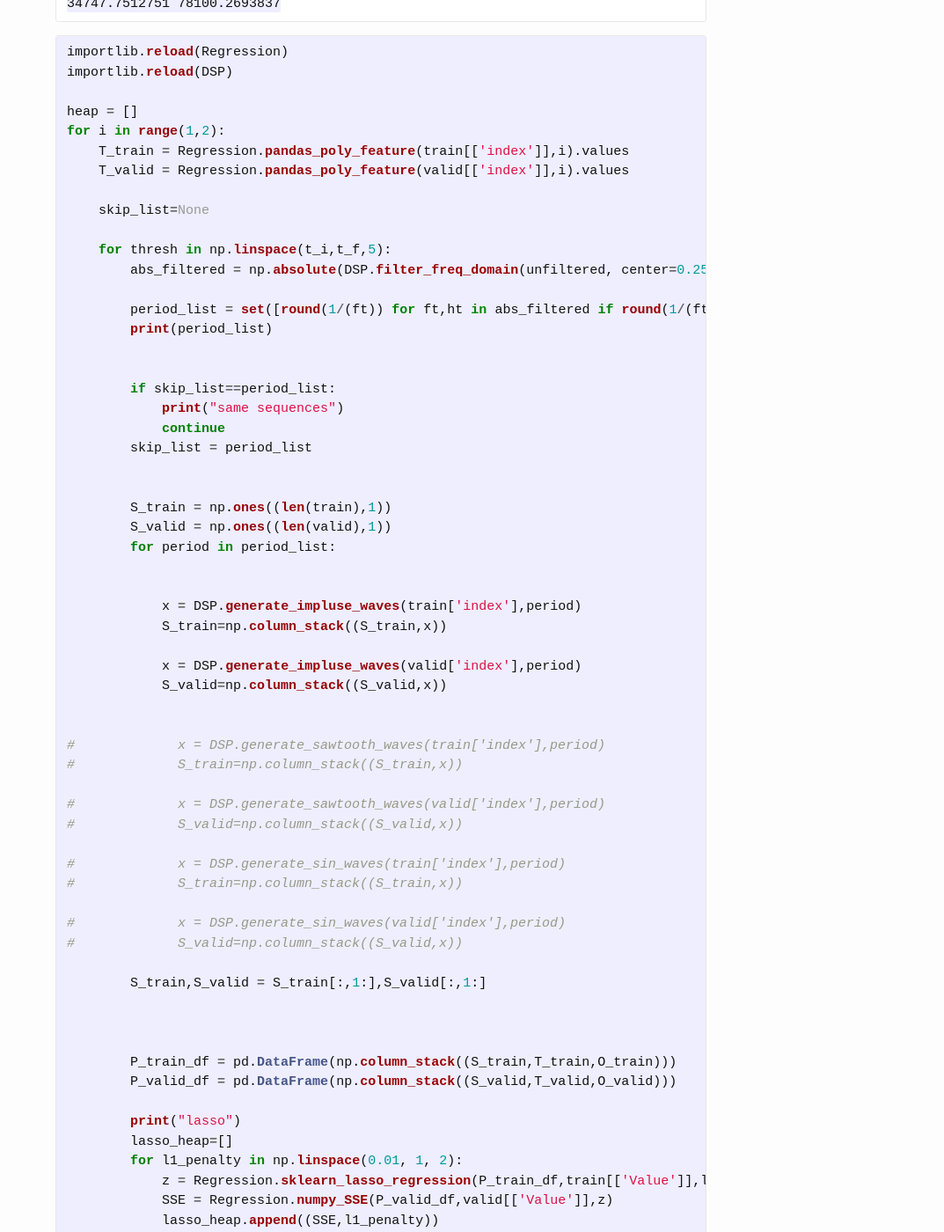
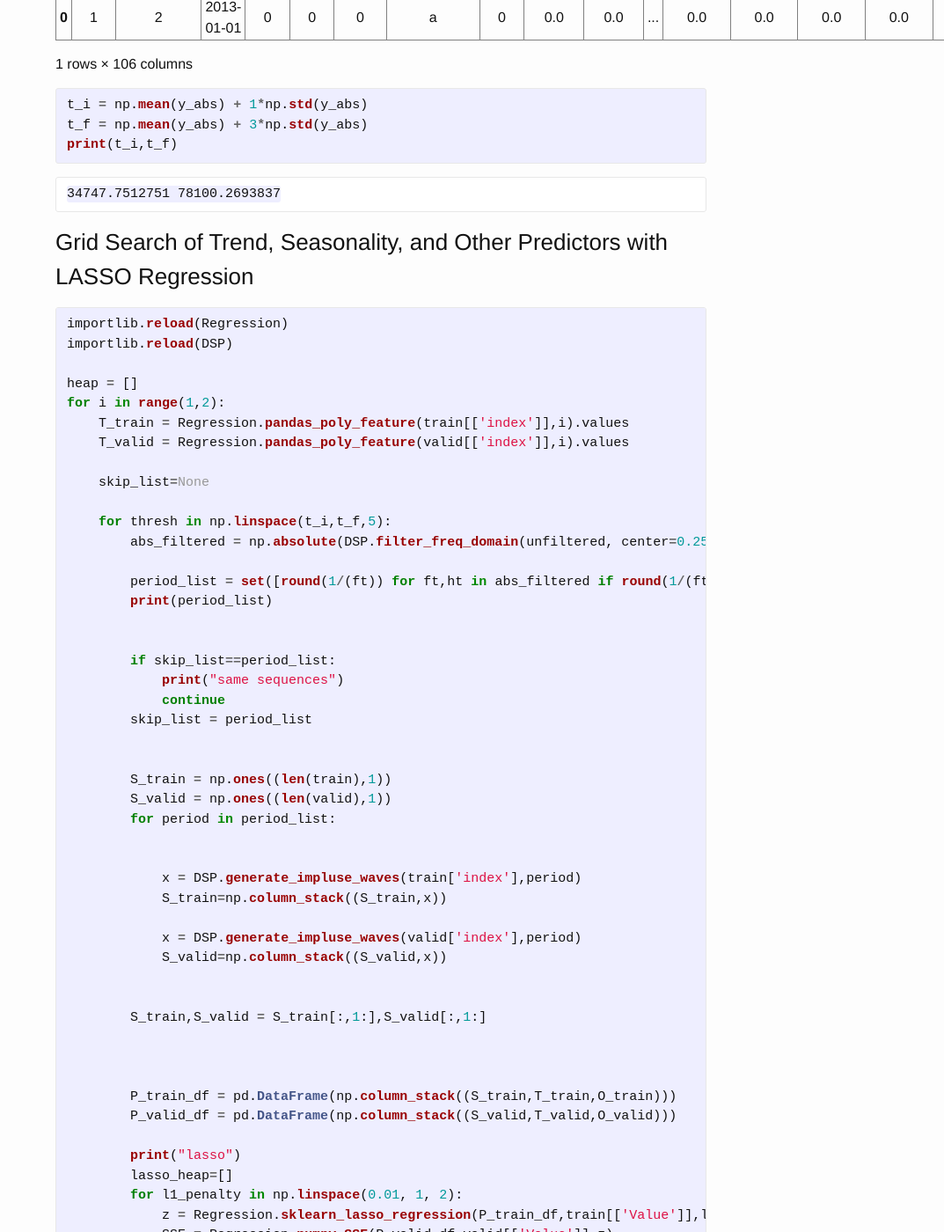
Before and after one commit to CocoApplications/CocoApplications, a Jekyll site: the page built from _posts/2017-07-25-Rossman-Stores-Example.markdown, in a window 1280 px wide and 1400 px high, scrolled down 4095 px. Shown: the whole window at 88% size, without its empty margins (207-1280 px from the left). Built offline with Jekyll 4.4.1, drawn with Linux system fonts in a browser that asks for light colours; some of the changed text lies outside the part shown.

Commit message:
prototyping

```diff
--- a/_posts/2017-07-25-Rossman-Stores-Example.markdown
+++ b/_posts/2017-07-25-Rossman-Stores-Example.markdown
@@ -61,8 +61,6 @@ index_df['index'] = np.arange(0,len(index_df))
 full=full.merge(index_df, on='Date')
 full
 {% endhighlight %}
-
-
 
 
 <div>
@@ -499,12 +497,14 @@ plt.show()
 
 {% endhighlight %}
 
+### Multiple Predictors by Open (Only Include Predictors if Open)
 
 {% highlight python %}
 O_train=O_train*train.Open.values.reshape((len(train),1))
 O_valid=O_valid*valid.Open.values.reshape((len(valid),1))
 {% endhighlight %}
 
+### Find Seasonal with Signal Processing
 
 {% highlight python %}
 
@@ -536,8 +536,6 @@ plt.show()
 {% highlight python %}
 train.head(1)
 {% endhighlight %}
-
-
 
 
 <div>
@@ -609,7 +607,7 @@ print(t_i,t_f)
 
     34747.7512751 78100.2693837
 
-
+### Grid Search of Trend, Seasonality, and Other Predictors with LASSO Regression
 
 {% highlight python %}
 importlib.reload(Regression)
@@ -646,18 +644,6 @@ for i in range(1,2):
             x = DSP.generate_impluse_waves(valid['index'],period)
             S_valid=np.column_stack((S_valid,x))
 
-
-#             x = DSP.generate_sawtooth_waves(train['index'],period)
-#             S_train=np.column_stack((S_train,x))
-
-#             x = DSP.generate_sawtooth_waves(valid['index'],period)
-#             S_valid=np.column_stack((S_valid,x))
-
-#             x = DSP.generate_sin_waves(train['index'],period)
-#             S_train=np.column_stack((S_train,x))
-
-#             x = DSP.generate_sin_waves(valid['index'],period)
-#             S_valid=np.column_stack((S_valid,x))
 
         S_train,S_valid = S_train[:,1:],S_valid[:,1:]
 
```
Also changed, not shown: other parts of _posts/2017-07-25-Rossman-Stores-Example.markdown (+3 -3 lines).
